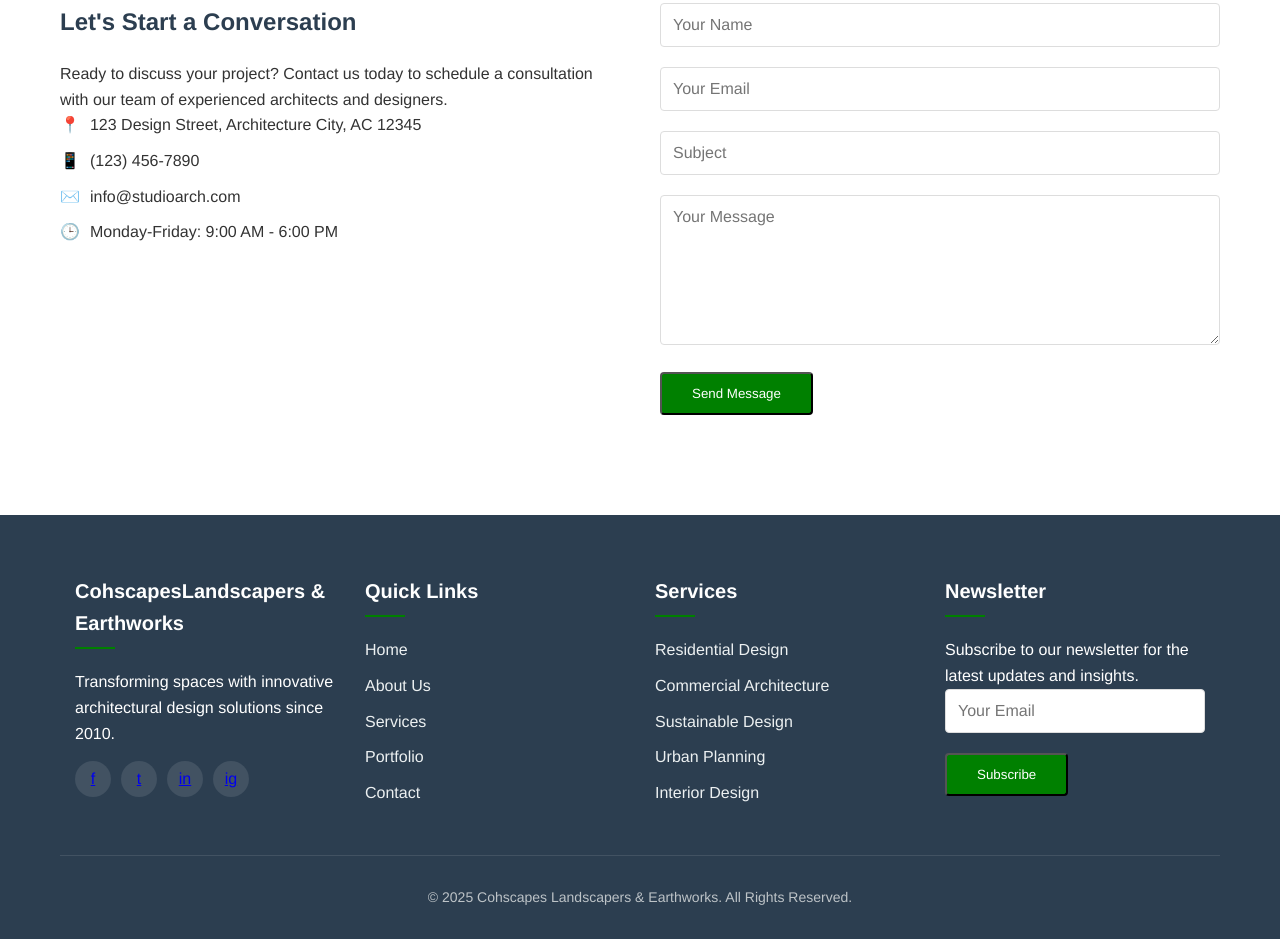
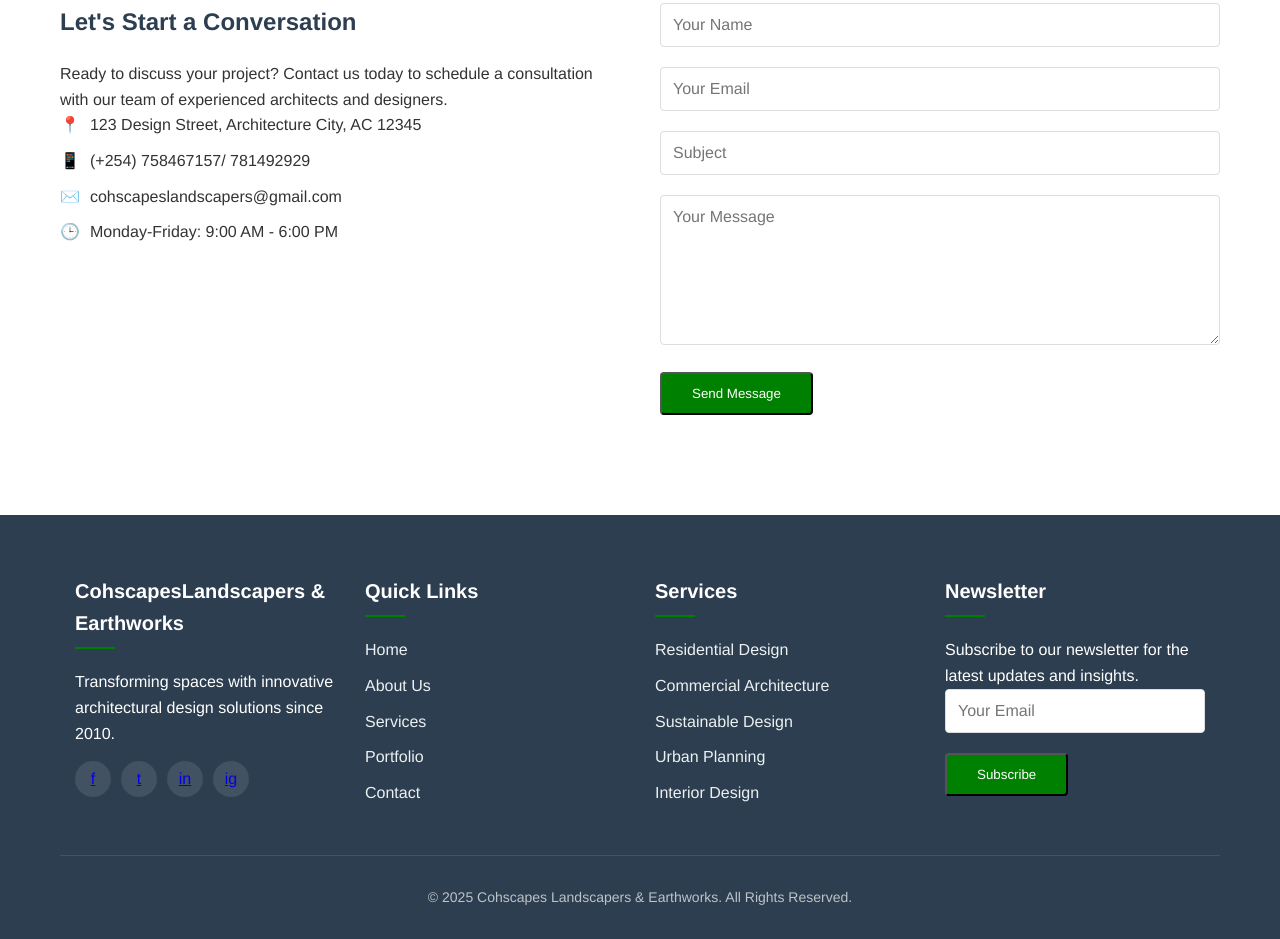
Before and after one commit to BBBBRRRRUUUUHHHH/ARCH, a plain HTML site: page index.html in a window 1280 px wide. Shown: the part 4176-5115 px from the top of the page. Drawn offline with Linux system fonts and the light colour scheme.

Commit message:
contact section

```diff
--- a/index.html
+++ b/index.html
@@ -758,8 +758,13 @@
                 <span class="contact-icon">📍</span> 123 Design Street,
                 Architecture City, AC 12345
               </p>
-              <p><span class="contact-icon">📱</span> (123) 456-7890</p>
-              <p><span class="contact-icon">✉️</span> info@studioarch.com</p>
+              <p>
+                <span class="contact-icon">📱</span> (+254) 758467157/ 781492929
+              </p>
+              <p>
+                <span class="contact-icon">✉️</span>
+                cohscapeslandscapers@gmail.com
+              </p>
               <p>
                 <span class="contact-icon">🕒</span> Monday-Friday: 9:00 AM -
                 6:00 PM
```
